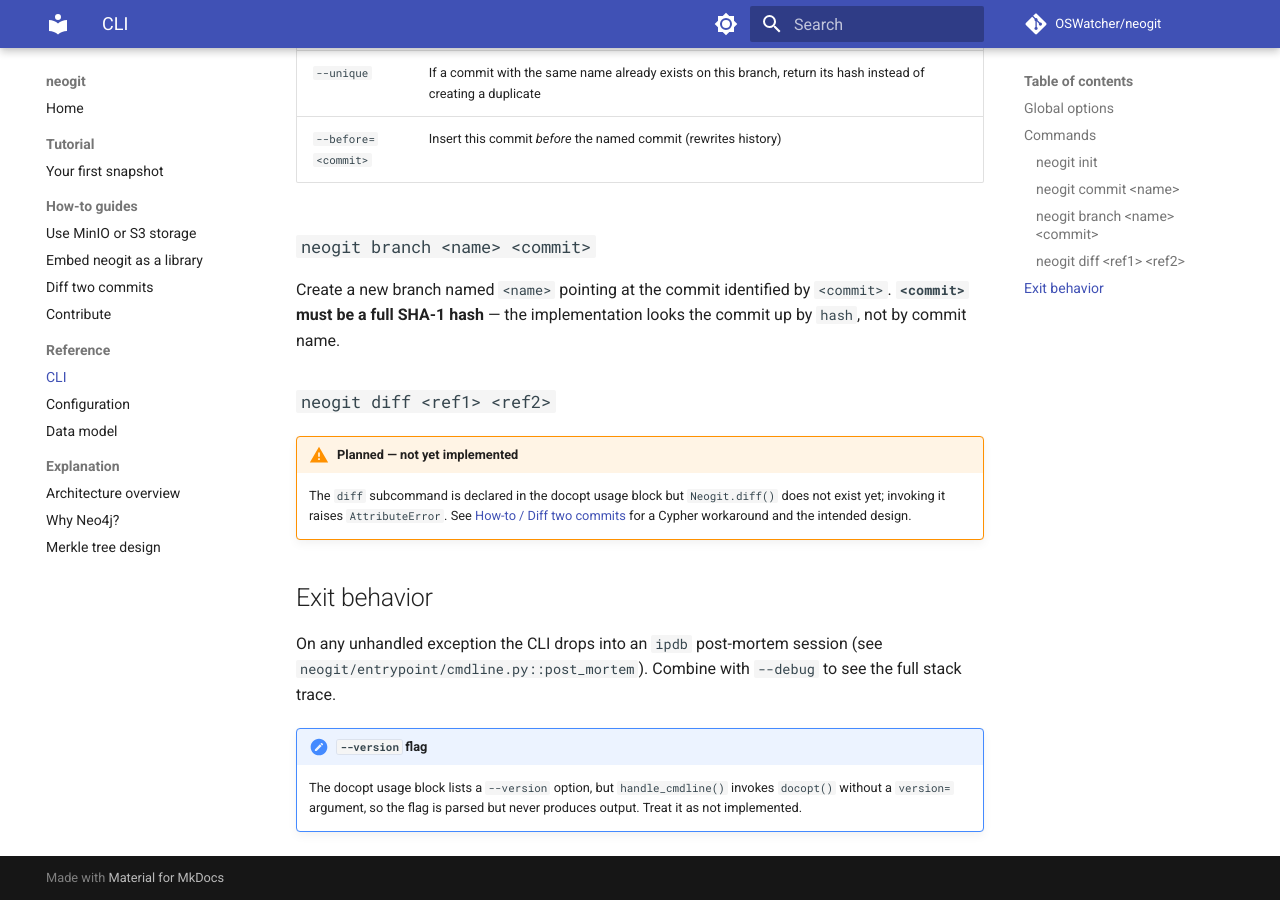
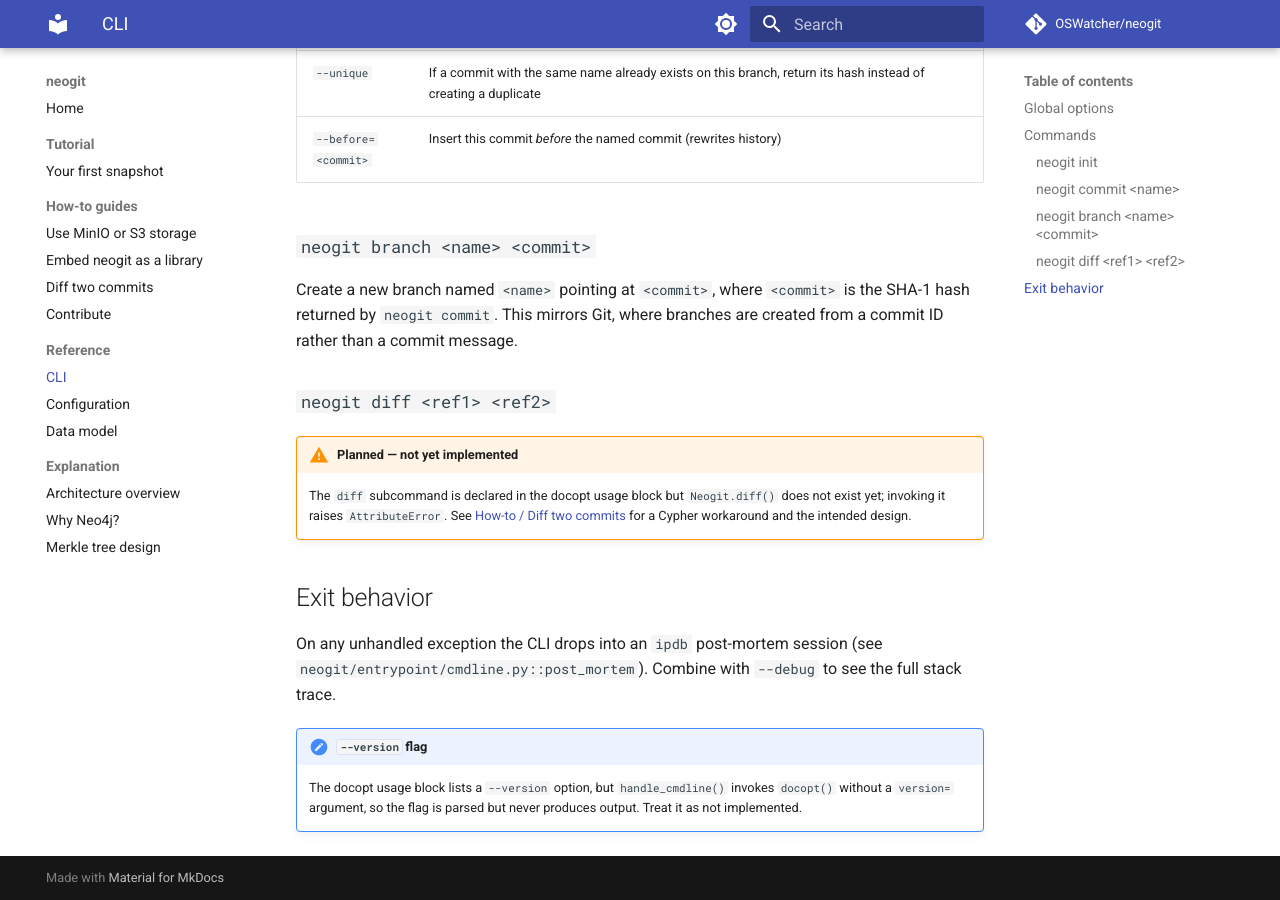
Before and after one commit to OSWatcher/neogit, an MkDocs documentation site: the page built from docs/reference/cli.md, in a window 1280 px wide and 900 px high, scrolled down 1020 px. Built offline with MkDocs 1.6.1 and Material for MkDocs 9.7.7, drawn with Linux system fonts in a browser that asks for light colours; comment, search, counter and statistics services are not loaded.

Commit message:
docs: reframe `branch <commit>` as the intended hash-based contract
Present hash-only resolution as deliberate git-like behavior (branches
are created from a commit ID) rather than a limitation. Pairs with the
`commit_name` -> `commit_hash` variable rename in the entrypoint.

Co-Authored-By: Claude Opus 4.7 <noreply@anthropic.com>

```diff
--- a/docs/reference/cli.md
+++ b/docs/reference/cli.md
@@ -35,7 +35,7 @@ Snapshot the directory tree at `--root` into a new commit named `<name>`.
 
 ### `neogit branch <name> <commit>`
 
-Create a new branch named `<name>` pointing at the commit identified by `<commit>`. **`<commit>` must be a full SHA-1 hash** — the implementation looks the commit up by `hash`, not by commit name.
+Create a new branch named `<name>` pointing at `<commit>`, where `<commit>` is the SHA-1 hash returned by `neogit commit`. This mirrors Git, where branches are created from a commit ID rather than a commit message.
 
 ### `neogit diff <ref1> <ref2>`
 
```
